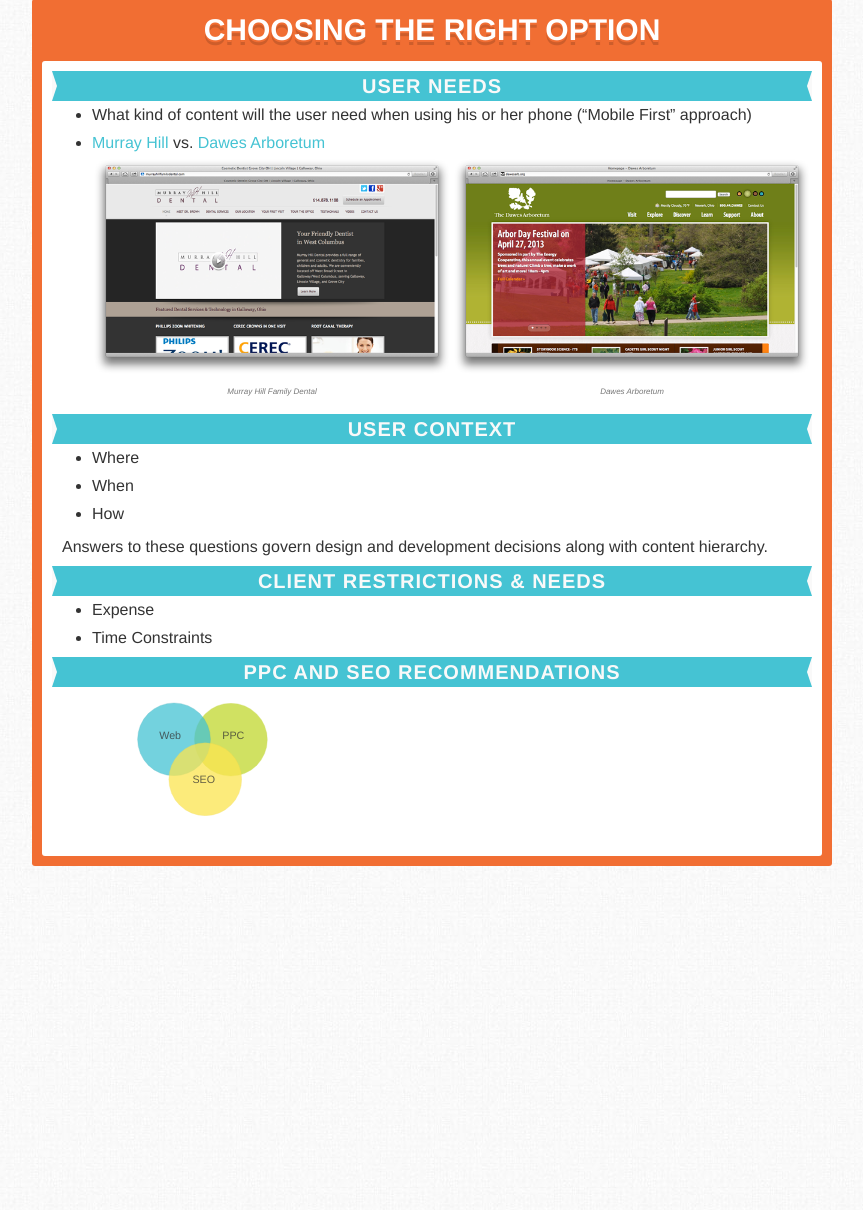
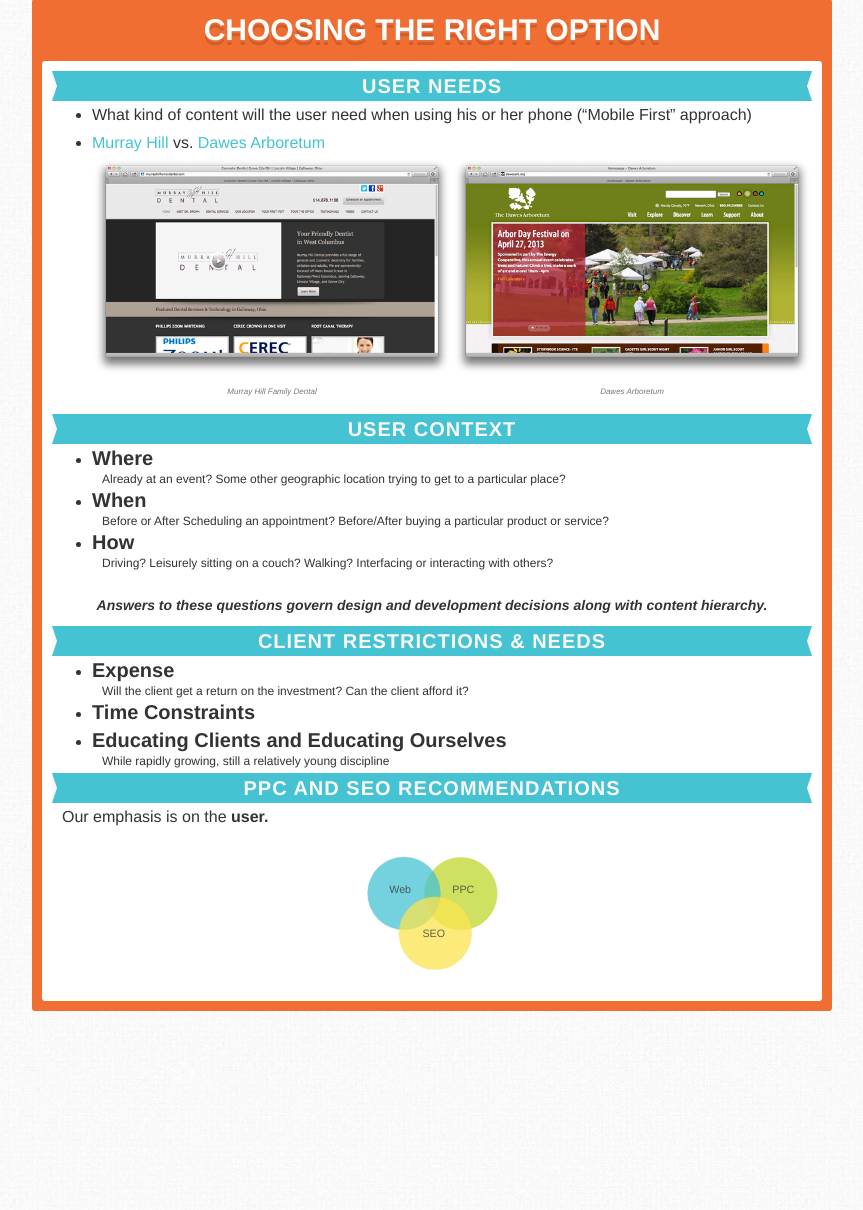
Before and after one commit to AdeptMarketing/mobile_summit, a PHP site: page / in a window 1280 px wide. Shown: the part 4381-5591 px from the top of the page, without its empty margins (208-1071 px from the left). Run offline with PHP 8.4, Linux system fonts and the light colour scheme; some libraries are stand-ins or nearby versions.

Commit message:
Valid HTML5; text changes

```diff
--- a/css/main.css
+++ b/css/main.css
@@ -789,9 +789,47 @@ section .inner {
   border-top: solid 15px transparent;
   border-bottom: solid 15px transparent;
 }
+#section1 h4,
+#section2 h4 {
+  font-weight: 700;
+  font-size: 20px;
+  font-size: 2rem;
+  line-height: 28px;
+  line-height: 2.8rem;
+  margin-top: 0px;
+  margin-top: 0rem;
+  margin-bottom: 0px;
+  margin-bottom: 0rem;
+}
+#section1 h5,
+#section2 h5 {
+  font-weight: 700;
+  font-size: 14px;
+  font-size: 1.4rem;
+  line-height: 14px;
+  line-height: 1.4rem;
+  margin-top: 28px;
+  margin-top: 2.8rem;
+  margin-bottom: 14px;
+  margin-bottom: 1.4rem;
+  font-style: oblique;
+  text-align: center;
+  color: #333333;
+}
 #section1 p,
 #section2 p {
   padding: 0 1rem;
+}
+#section1 li p,
+#section2 li p {
+  font-size: 12px;
+  font-size: 1.2rem;
+  line-height: 14px;
+  line-height: 1.4rem;
+  margin-top: 0px;
+  margin-top: 0rem;
+  margin-bottom: 0px;
+  margin-bottom: 0rem;
 }
 #section3 {
   padding: 10px;
@@ -932,6 +970,11 @@ section .inner {
   margin-top: 0rem;
   margin-bottom: 0px;
   margin-bottom: 0rem;
+}
+#section2 object {
+  display: block;
+  margin: 1.0rem auto 0;
+  max-width: 600px;
 }
 #section4,
 #section5 {
--- a/css/main.less
+++ b/css/main.less
@@ -94,8 +94,24 @@ section {
 	h2 {
 		.ribbon(@teal, #f9f9f9, #f9f9f9);
 	}
+	h4 {
+		.bold;
+		.font-size(2);
+	}
+	h5
+	{
+		.bold;
+		.font-size(1.4,1,2);
+		font-style: oblique;
+		text-align: center;
+		color: @dark-gray;
+	}
 	p {
 		padding:0 1rem;
+	}
+	li p
+	{
+		.font-size(1.2);
 	}
 }
 #section3 {
@@ -174,6 +190,12 @@ section {
 			color: @mid-gray;
 			.font-size(0.8);
 		}
+	}
+	object
+	{
+		display: block;
+		margin: 1.0rem auto 0;
+		max-width: 600px;
 	}
 }
 #section4,
--- a/index.php
+++ b/index.php
@@ -3,12 +3,11 @@
 	<meta http-equiv="Content-type" content="text/html; charset=utf-8">
 	<title>Adept Marketing | Mobile Marketing Summit | April 12, 2013</title>
 	<meta name="viewport" content="width=device-width">
-	<link rel="stylesheet" href="css/main.css" type="text/css" media="screen" title="no title" charset="utf-8">
+	<link rel="stylesheet" href="css/main.css" type="text/css" media="screen">
 	<script type="text/javascript" src="//use.typekit.net/exd4onx.js"></script>
 	<script type="text/javascript">try{Typekit.load();}catch(e){}</script>
 </head>
 <body>
-	<a name="cover"></a>
 
 	<nav role="navigation" id="nav">
       	<ul>
@@ -33,7 +32,6 @@
 	</section>
 	</div><!-- .container -->
 	<div class="container">
-	<a name="section1"></a>
 	<section id="section1">
 		<h1>The 3 Options</h1>
 		<div class="inner">
@@ -64,7 +62,6 @@
 	</div><!-- .container -->
 	<div class="container">
 
-	<a name="section2"></a>
 	<section id="section2">
 		<h1>Choosing the right option</h1>
 		<div class="inner">
@@ -87,24 +84,40 @@
 			</ul>
 			<h2>User Context</h2>
 			<ul>
-				<li>Where</li>
-				<li>When</li>
-				<li>How</li>
+				<li>
+					<h4>Where</h4>
+					<p>Already at an event? Some other geographic location trying to get to a particular place?</p>
+				</li>
+				<li>
+					<h4>When</h4>
+					<p>Before or After Scheduling an appointment? Before/After buying a particular product or service?</p>
+				</li>
+				<li>
+					<h4>How</h4>
+					<p>Driving? Leisurely sitting on a couch? Walking? Interfacing or interacting with others?</p>
+				</li>
 			</ul>
-			<p>Answers to these questions govern design and development decisions along with content hierarchy.</p>
+			<h5>Answers to these questions govern design and development decisions along with content hierarchy.</h5>
 			<h2>Client Restrictions &amp; Needs</h2>
 			<ul>
-				<li>Expense</li>
-				<li>Time Constraints</li>
+				<li>
+					<h4>Expense</h4>
+					<p>Will the client get a return on the investment? Can the client afford it?</p>
+				</li>
+				<li><h4>Time Constraints</h4></li>
+				<li>
+					<h4>Educating Clients and Educating Ourselves</h4>
+					<p>While rapidly growing, still a relatively young discipline</p>
+				</li>
 			</ul>
 			<h2>PPC and SEO Recommendations</h2>
+			<p>Our emphasis is on the <strong>user.</strong></p>
 			<object type="image/svg+xml" data="img/svg/ven.svg"></object>
 		</div><!--.inner -->
 	</section><!-- #section2 -->
 	</div><!-- .container -->
 	<div class="container">
 
-	<a name="section3"></a>
 	<section id="section3">
 		<h1>Adept&rsquo;s 12-Step Responsive Process</h1>
 		<div class="inner">
@@ -153,7 +166,6 @@
 	</div><!-- .container -->
 	<div class="container">
 
-	<a name="section4"></a>
 	<section id="section4">
 		<h1>Mobile Advantages</h1>
 		<div class="inner">
@@ -170,7 +182,6 @@
 	</div><!-- .container -->
 	<div class="container">
 
-	<a name="section5"></a>
 	<section id="section5">
 		<h1>The Future of Mobile</h1>
 		<div class="inner">
```
